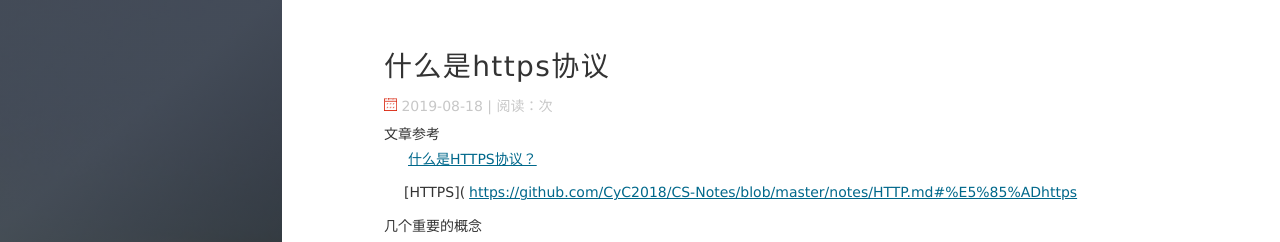
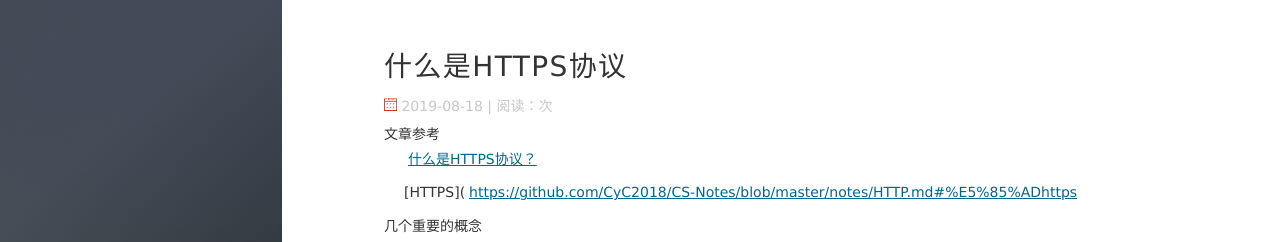
Before and after one commit to HengYk/hengyk.github.io, a Jekyll site: the page built from _posts/2019-08-18-什么是HTTPS协议.md, in a window 1280 px wide and 900 px high, cut to the strip 0-544 px from the top of the window. Shown: the top 242 px of the strip. Built offline with Jekyll 4.4.1, drawn with Linux system fonts in a browser that asks for light colours; nearby versions of some CDN libraries; our own code applies the rules of GitHub Pages for plain Markdown files; comment, search, counter and statistics services are not loaded; some of the changed lines change nothing that is shown.

Commit message:
什么是HTTPS协议

```diff
--- a/_posts/2019-08-18-什么是HTTPS协议.md
+++ b/_posts/2019-08-18-什么是HTTPS协议.md
@@ -1,3 +1,11 @@
+---
+layout: post
+title: 什么是HTTPS协议
+date: '2019-08-18 11:12'
+description: "什么是HTTPS协议"
+tag: HTTP系列文章（HTTPS）
+---
+
 ##### 文章参考
 
 [什么是HTTPS协议？](https://zhuanlan.zhihu.com/p/57142784)
@@ -20,19 +28,22 @@
 
 >         对称加密指加密和解密使用相同密钥的加密算法【百度百科】。
 
-![7fffa4b8-b36d-471f-ad0c-a88ee763bb76](7fffa4b8-b36d-471f-ad0c-a88ee763bb76.png)
+<!-- ![7fffa4b8-b36d-471f-ad0c-a88ee763bb76](7fffa4b8-b36d-471f-ad0c-a88ee763bb76.png) -->
+> <img src="/images/post/7fffa4b8-b36d-471f-ad0c-a88ee763bb76.png" width="600px" height="">
 
 **非对称加密**
 
 >         公钥与私钥是一对，如果用公钥对数据进行加密，只有用对应的私钥才能解密。因为加密和解密使用的是两个不同的密钥，所以这种算法叫作非对称加密算法【百度百科】。
 
-![39ccb299-ee99-4dd1-b8b4-2f9ec9495cb4](39ccb299-ee99-4dd1-b8b4-2f9ec9495cb4.png)
+<!-- ![39ccb299-ee99-4dd1-b8b4-2f9ec9495cb4](39ccb299-ee99-4dd1-b8b4-2f9ec9495cb4.png) -->
+> <img src="/images/post/39ccb299-ee99-4dd1-b8b4-2f9ec9495cb4.png" width="600px" height="">
 
 **数字证书**
 
 >         数字证书是一个经证书授权中心数字签名的包含公开密钥拥有者信息以及公开密钥的文件【百度百科】。
 
-![v2-d67c298621ff7b0993bf40fada27f573_hd](v2-d67c298621ff7b0993bf40fada27f573_hd.jpg)
+<!-- ![v2-d67c298621ff7b0993bf40fada27f573_hd](v2-d67c298621ff7b0993bf40fada27f573_hd.jpg) -->
+> <img src="/images/post/v2-d67c298621ff7b0993bf40fada27f573_hd.jpg" width="600px" height="">
 
 **数字签名**
 
@@ -74,7 +85,8 @@
 >
 >         5、服务端用自己的私钥S_Key_P解密c得到C_Key，之后就可以使用C_Key进行数据通信了。
 
-![2017-06-11-ca](2017-06-11-ca.png)
+<!-- ![2017-06-11-ca](2017-06-11-ca.png) -->
+> <img src="/images/post/2017-06-11-ca.png" width="600px" height="">
 
 **简述上述过程**
 
```
